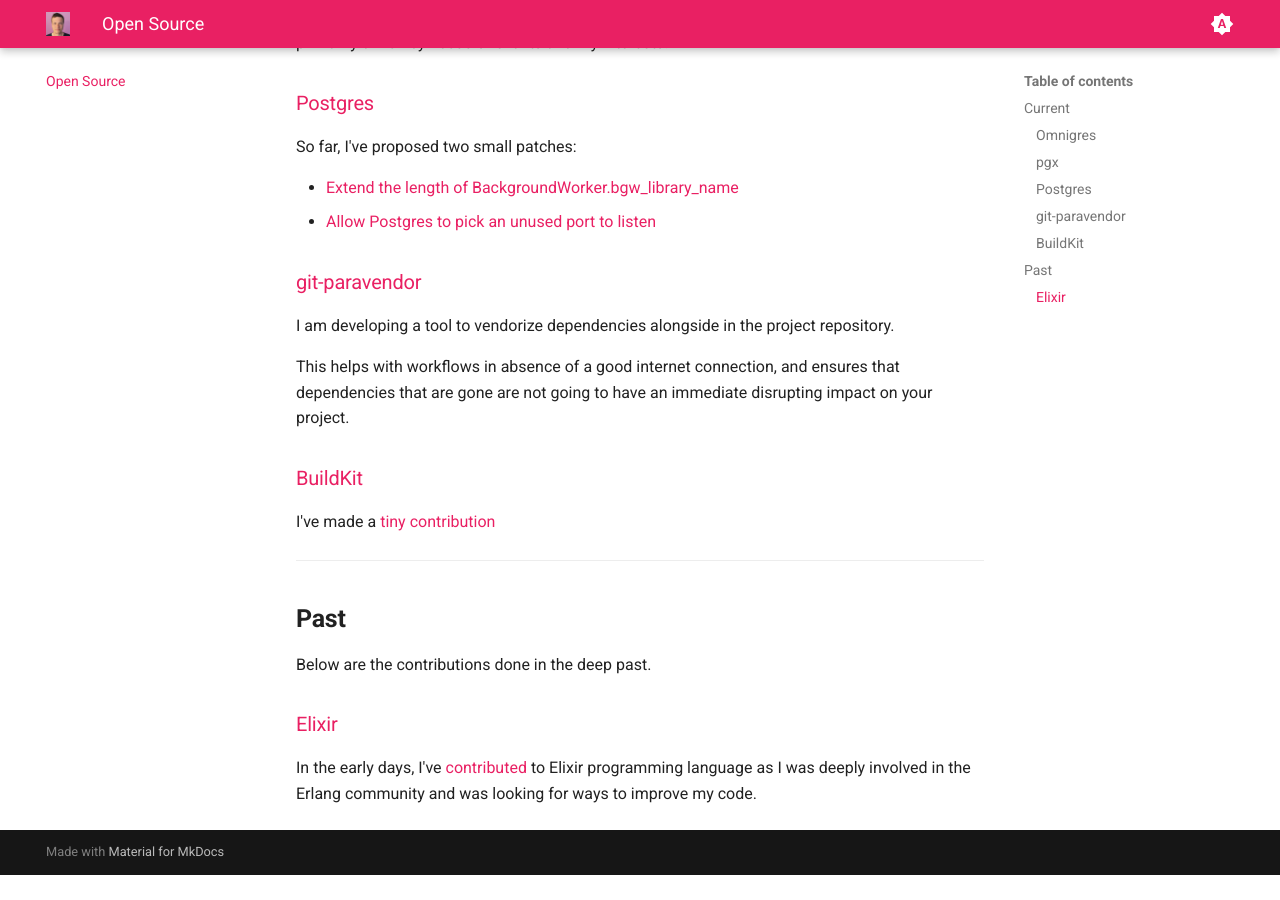
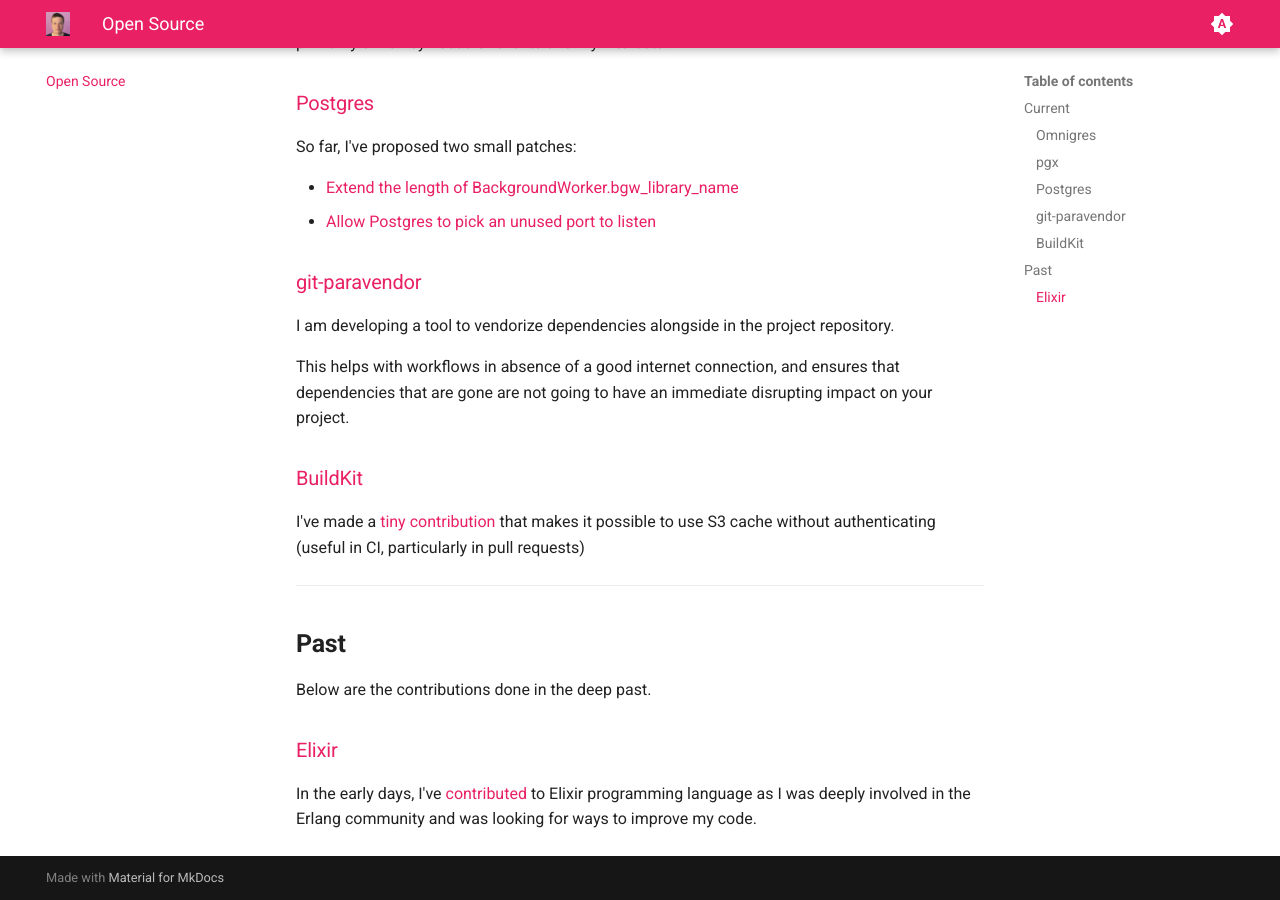
Before and after one commit to yrashk/yrashk.github.io, an MkDocs documentation site: the page built from docs/opensource/index.md, in a window 1280 px wide and 900 px high, scrolled down 644 px. Built offline with MkDocs 1.6.1 and Material for MkDocs 9.7.7, drawn with Linux system fonts in a browser that asks for light colours; before the commit the page ends 1519 px from its top, so only the background shows below that.

Commit message:
Describe my BuildKit contribution better

```diff
--- a/docs/opensource/index.md
+++ b/docs/opensource/index.md
@@ -36,7 +36,8 @@
 
 ### [BuildKit](https://github.com/moby/buildkit)
 
-I've made a [tiny contribution](https://github.com/moby/buildkit/pull/3692)
+I've made a [tiny contribution](https://github.com/moby/buildkit/pull/3692) that makes it possible to use S3 cache without
+authenticating (useful in CI, particularly in pull requests)
 
 ---
 
```
